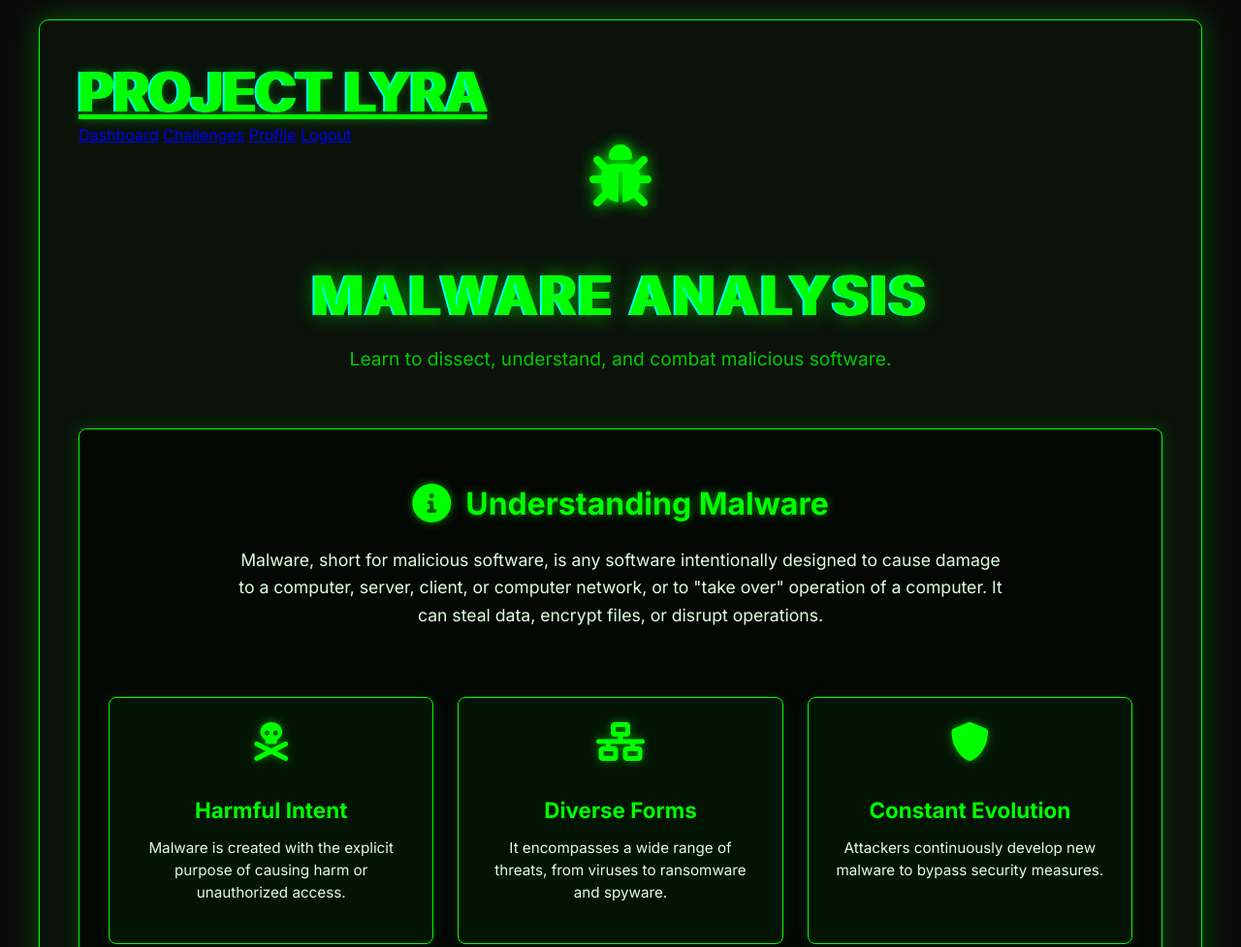
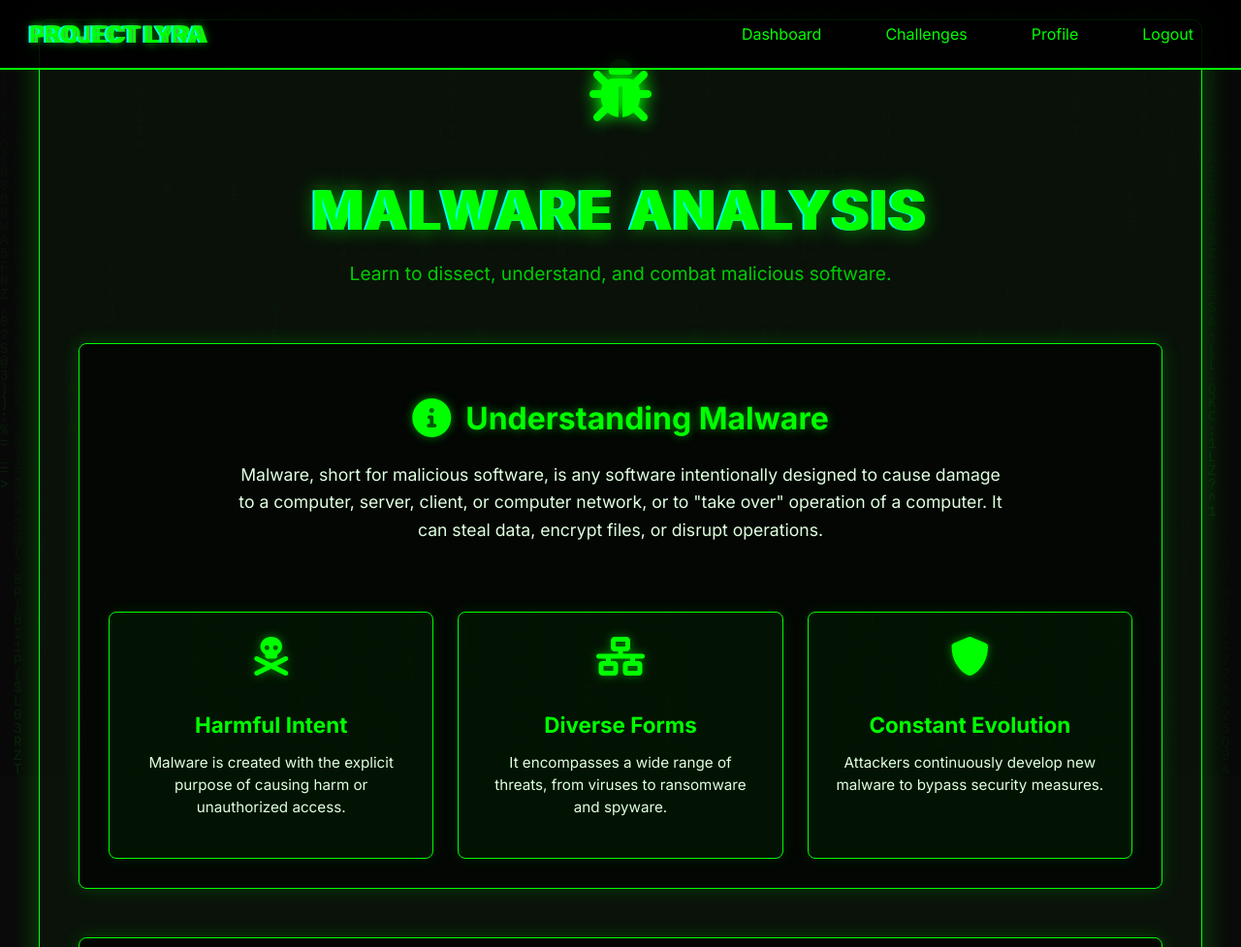
Before and after one commit to aadidev-sraj/project-lyra, a plain HTML site: page Frontend/pages/malware-module.html in a window 1280 px wide. Shown: the top 977 px of the page at 97% size. Drawn offline with Linux system fonts and the light colour scheme.

Commit message:
linking fixed final

```diff
--- a/Frontend/pages/malware-module.html
+++ b/Frontend/pages/malware-module.html
@@ -10,7 +10,10 @@
 <link rel="stylesheet" href="../styles/phishing-module.css"> <!-- Reusing for general module styling -->
 </head>
 <body>
-<div class="main-container">
+    <!-- Matrix Background -->
+    <canvas id="matrix-canvas"></canvas>
+
+    <div class="main-container">
   <div class="content-wrapper">
       <!-- Navigation -->
       <nav class="navbar">
@@ -349,5 +352,6 @@
       </section>
   </div>
 </div>
+<script src="../../matrix.js"></script>
 </body>
 </html>
--- a/Frontend/styles/dashboard-style.css
+++ b/Frontend/styles/dashboard-style.css
@@ -1,5 +1,5 @@
 /* Import base styles */
-@import url('style.css');
+@import url('../../style.css');
 
 /* Pixel Font Class */
 .pixel-font {
--- a/Frontend/styles/game-style.css
+++ b/Frontend/styles/game-style.css
@@ -1,5 +1,5 @@
 /* Import base styles from main stylesheet */
-@import url('style.css');
+@import url('../../style.css');
 
 /* Game-specific styles */
 .game-container {
--- a/Frontend/styles/module-styles.css
+++ b/Frontend/styles/module-styles.css
@@ -1,4 +1,58 @@
 /* This file contains general styles for all training modules */
+
+/* Basic Navbar Styles */
+.navbar {
+  display: flex;
+  justify-content: space-between;
+  align-items: center;
+  padding: 1rem 2rem;
+  background: rgba(0, 0, 0, 0.9);
+  border-bottom: 2px solid #00ff00;
+  position: fixed;
+  top: 0;
+  left: 0;
+  right: 0;
+  z-index: 1000;
+}
+
+.nav-brand a {
+  color: #00ff00;
+  text-decoration: none;
+  font-size: 1.5rem;
+  font-weight: bold;
+  text-shadow: 0 0 10px #00ff00;
+}
+
+.nav-links {
+  display: flex;
+  gap: 2rem;
+}
+
+.nav-link {
+  color: #00ff00;
+  text-decoration: none;
+  padding: 0.5rem 1rem;
+  border: 1px solid transparent;
+  transition: all 0.3s ease;
+}
+
+.nav-link:hover,
+.nav-link.active {
+  border-color: #00ff00;
+  background: rgba(0, 255, 0, 0.1);
+  box-shadow: 0 0 10px rgba(0, 255, 0, 0.3);
+}
+
+/* Matrix Background */
+#matrix-canvas {
+  position: fixed;
+  top: 0;
+  left: 0;
+  width: 100%;
+  height: 100%;
+  z-index: -1;
+  opacity: 0.1;
+}
 
 /* Base styles for module sections */
 body {
@@ -12,6 +66,7 @@ body {
   position: relative;
   z-index: 1;
   padding: 20px;
+  padding-top: 100px; /* Account for fixed navbar */
   max-width: 1200px;
   margin: 0 auto;
 }
```
Also changed, not shown: Frontend/pages/challenges.html (+1 -1 lines), Frontend/pages/phishing-model.html (+5 -1 lines), Frontend/pages/profile.html (+1 -1 lines).
